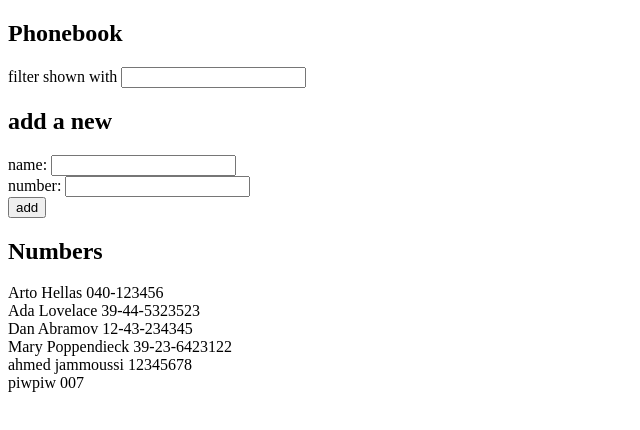
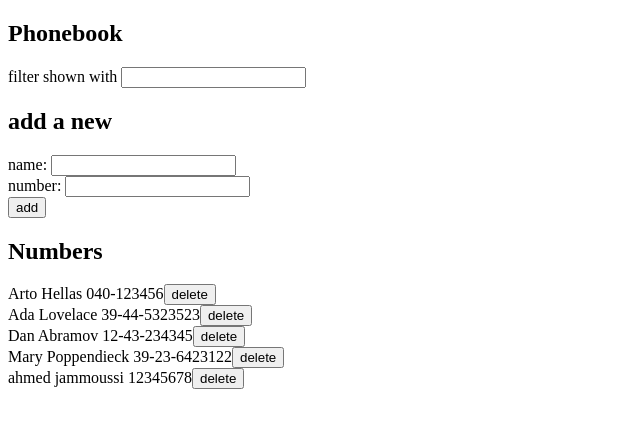
Before and after one commit to ajammoussi/FSO_submissions, a React (Vite) app in the folder part2/phonebook/: page / in a window 1280 px wide. Shown: the top 430 px of the page, without its empty margins (0-640 px from the left). Built offline with nearby package versions, Linux system fonts and the light colour scheme; data requests are answered from the project's data file.

Commit message:
exercise 2.14

```diff
--- a/part2/phonebook/db.json
+++ b/part2/phonebook/db.json
@@ -24,11 +24,6 @@
       "id": "69de",
       "name": "ahmed jammoussi",
       "number": "12345678"
-    },
-    {
-      "id": "7ef2",
-      "name": "piwpiw",
-      "number": "007"
     }
   ]
 }
--- a/part2/phonebook/src/App.jsx
+++ b/part2/phonebook/src/App.jsx
@@ -1,5 +1,4 @@
 import { useState, useEffect } from 'react'
-import axios from 'axios'
 import personService from './services/persons'
 import Form from './components/Form'
 import Filter from './components/Filter'
@@ -38,6 +37,17 @@
     }
   }
 
+  const deletePerson = (id) => {
+    const person = persons.find(person => person.id === id)
+    if (window.confirm(`Delete ${person.name} ?`)) {
+      personService
+        .deletePerson(id)
+        .then(() => {
+          setPersons(persons.filter(person => person.id !== id))
+        })
+    }
+  }
+
   const handleNameChange = (event) => {
     setNewName(event.target.value)
   }
@@ -59,7 +69,7 @@
       <Form onSubmit={addPerson} newName={newName} newNumber={newNumber} handleNameChange={handleNameChange} handleNumberChange={handleNumberChange} />
 
       <h2>Numbers</h2>
-      <Content persons={persons} newFilter={newFilter} />
+      <Content persons={persons} newFilter={newFilter} deletePerson={deletePerson} />
 
     </>
   )
--- a/part2/phonebook/src/components/Content.jsx
+++ b/part2/phonebook/src/components/Content.jsx
@@ -1,12 +1,16 @@
 import Person from "./Person"
 
-const Content = ({ persons, newFilter }) => {
+const Content = ({ persons, newFilter, deletePerson }) => {
     return (
         <div>
             {persons.map(person =>
-            <Person key={person.name} person={person} />
+            <Person
+                key={person.name}
+                person={person}
+                deletePerson = {() => deletePerson(person.id)}
+            />
             ).filter(person =>
-            person.props.person.name.toLowerCase().includes(newFilter.toLowerCase())
+                person.props.person.name.toLowerCase().includes(newFilter.toLowerCase())
             )}
         </div>
     )
--- a/part2/phonebook/src/components/Person.jsx
+++ b/part2/phonebook/src/components/Person.jsx
@@ -1,7 +1,8 @@
-const Person = ({ person }) => {
+const Person = ({ person, deletePerson }) => {
     return (
         <div>
             {person.name} {person.number}
+            <button onClick={deletePerson}>delete</button>
         </div>
     )
 }
--- a/part2/phonebook/src/services/persons.js
+++ b/part2/phonebook/src/services/persons.js
@@ -11,4 +11,9 @@
     return request.then(response => response.data)
 }
 
-export default { getAll, create }
+const deletePerson = id => {
+    const request = axios.delete(`${baseUrl}/${id}`)
+    return request.then(response => response.data)
+}
+
+export default { getAll, create, deletePerson }
```
